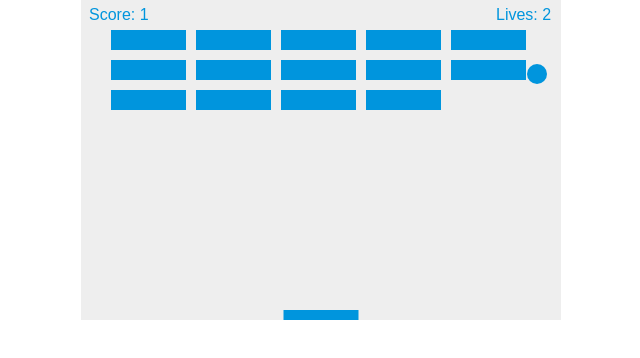
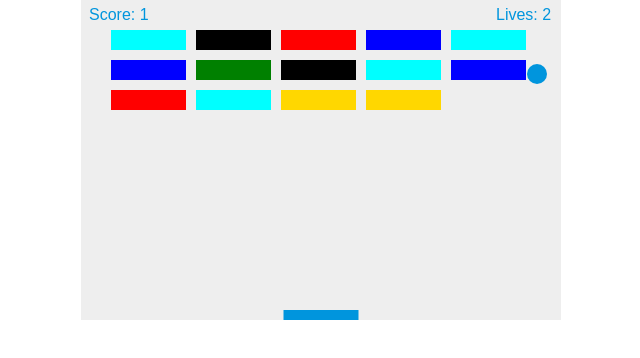
Before and after one commit to mvoorberg/logmonster-breakout-demo, a plain HTML site: page index.html in a window 1280 px wide. Shown: the whole page, without its empty margins (319-959 px from the left). Drawn offline with Linux system fonts and the light colour scheme.

Commit message:
Added colors and log levels to the bricks!

```diff
--- a/index.html
+++ b/index.html
@@ -40,7 +40,13 @@
     for(var c=0; c<brickColumnCount; c++) {
         bricks[c] = [];
         for(var r=0; r<brickRowCount; r++) {
-            bricks[c][r] = { x: 0, y: 0, status: 1 };
+            var info = randomBrick();
+            bricks[c][r] = {
+                x: 0,
+                y: 0,
+                status: 1,
+                level: info.level,
+                color: info.color };
         }
     }
 
@@ -75,6 +81,7 @@
 
     function logMonster(data) {
         if (!lmSecret) {
+            console.log(data.level + "\t" + data.message);
             return;
         }
         var xhr = new XMLHttpRequest();
@@ -124,12 +131,15 @@
                         dy = -dy;
                         b.status = 0;
                         score++;
+
+                        logMonster({
+                                level: b.level,
+                                message: "Smashed a " + b.color + " brick!"});
+
                         if(score == brickRowCount*brickColumnCount) {
-                            error("You win, Sweeeet!.");
+                            info("You win, Sweeeet!.");
                             alert("YOU WIN, CONGRATS!");
                             return true;
-                        } else {
-                            warn("Smashed another brick!");
                         }
                     }
                 }
@@ -154,6 +164,16 @@
         ctx.closePath();
     }
 
+    function randomBrick() {
+        var colors = ["cyan",   "blue", "green", "gold", "red", "black"];
+        var levels = [ 10,       20,     30,      40,     50,    60];
+        var rand = Math.floor(Math.random() * Math.floor(colors.length));
+        return {
+            color: colors[rand],
+            level: levels[rand]
+        };
+    }
+
     function drawBricks() {
         for(var c=0; c<brickColumnCount; c++) {
             for(var r=0; r<brickRowCount; r++) {
@@ -164,7 +184,7 @@
                     bricks[c][r].y = brickY;
                     ctx.beginPath();
                     ctx.rect(brickX, brickY, brickWidth, brickHeight);
-                    ctx.fillStyle = "#0095DD";
+                    ctx.fillStyle = bricks[c][r].color; // "#0095DD";
                     ctx.fill();
                     ctx.closePath();
                 }
```
Also changed, not shown: 1 other file.
